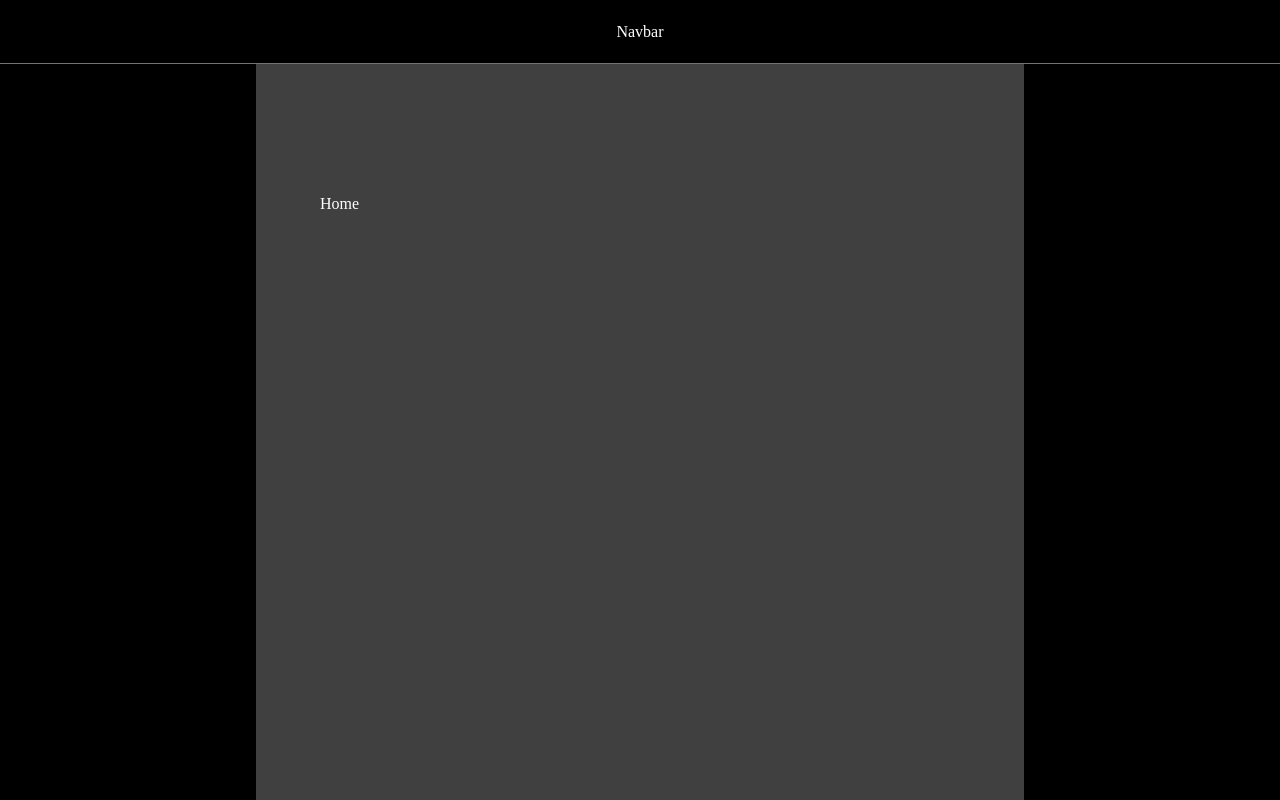
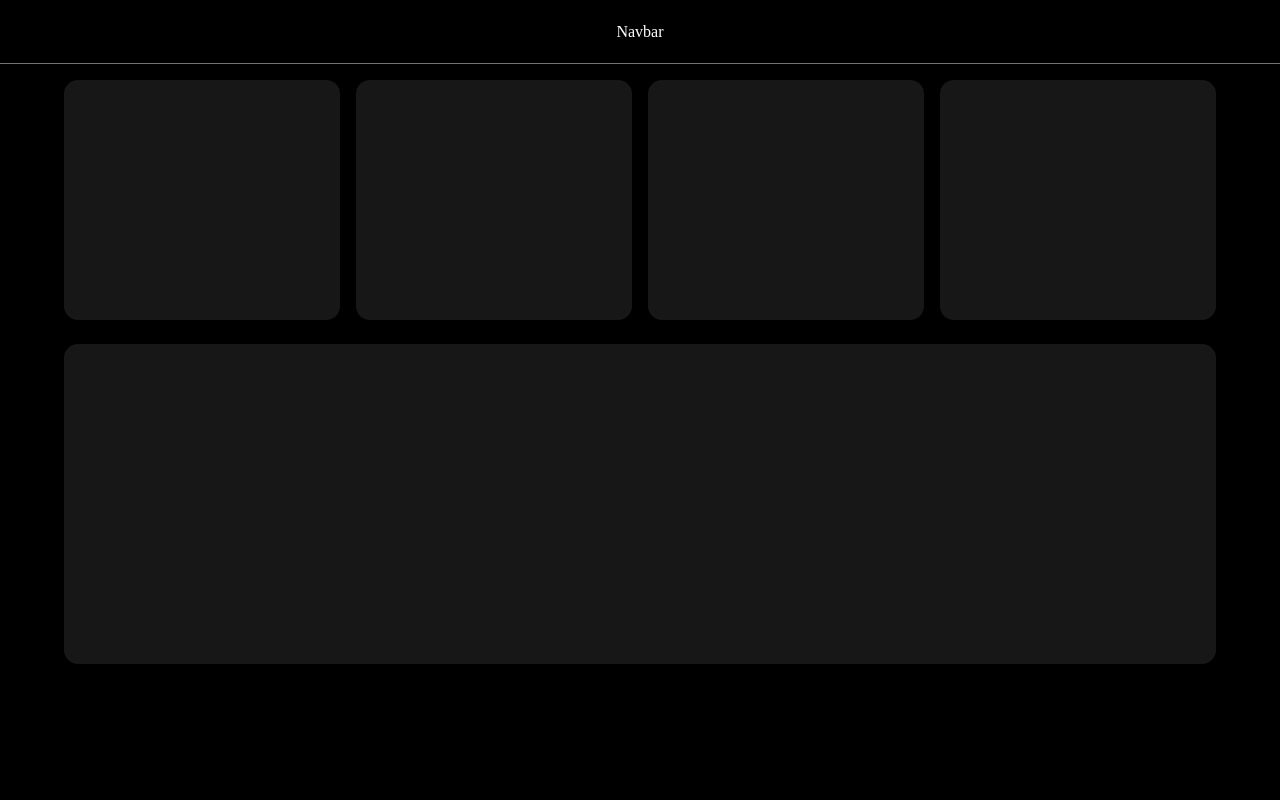
Before and after one commit to svsxn/delivery, a Next.js app: page / in a window 1280 px wide. Built offline with nearby package versions, Linux system fonts and the light colour scheme.

Commit message:
feat: add cards

```diff
--- a/app/page.tsx
+++ b/app/page.tsx
@@ -1,7 +1,13 @@
 export default function Home() {
   return (
-    <div className="flex flex-1 w-full max-w-3xl flex-col items-center justify-between py-32 px-16 bg-neutral-700 sm:items-start">
-      Home
+    <div className="flex flex-1 w-full flex-col items-center gap-6 py-4 px-16 sm:items-start">
+      <div className="flex w-full justify-between gap-4">
+        <div className="bg-neutral-900 rounded-xl h-60 w-full"></div>
+        <div className="bg-neutral-900 rounded-xl h-60 w-full"></div>
+        <div className="bg-neutral-900 rounded-xl h-60 w-full"></div>
+        <div className="bg-neutral-900 rounded-xl h-60 w-full"></div>
+      </div>
+      <div className="bg-neutral-900 rounded-xl h-80 w-full"></div>
     </div>
   );
 }
```
